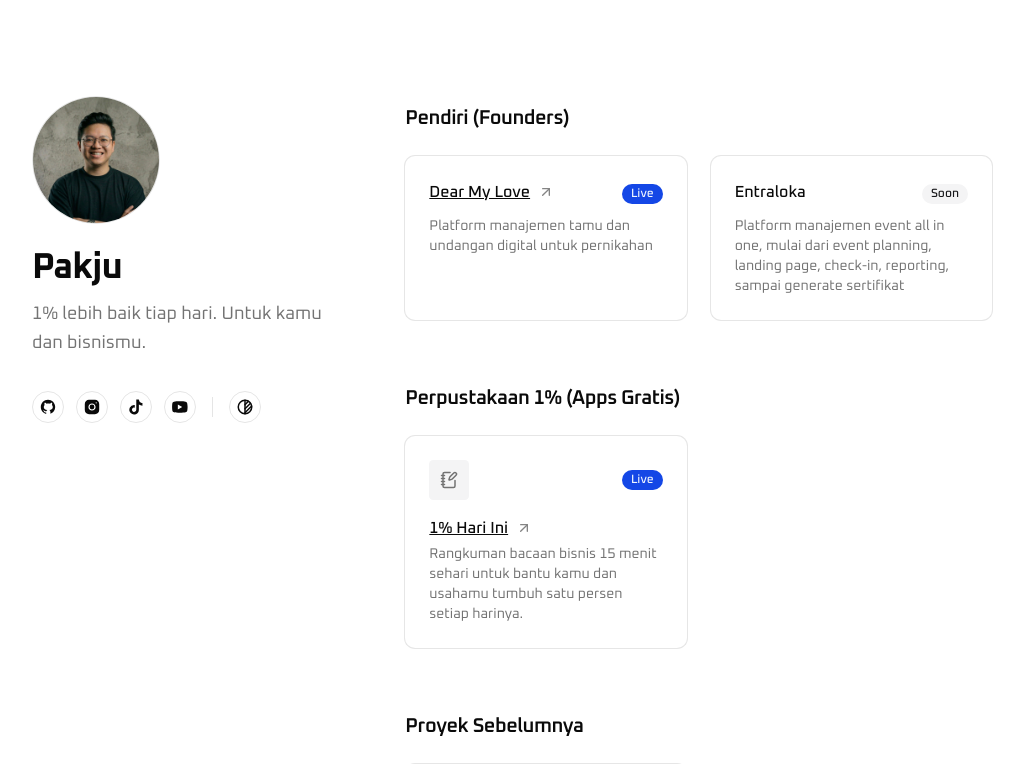
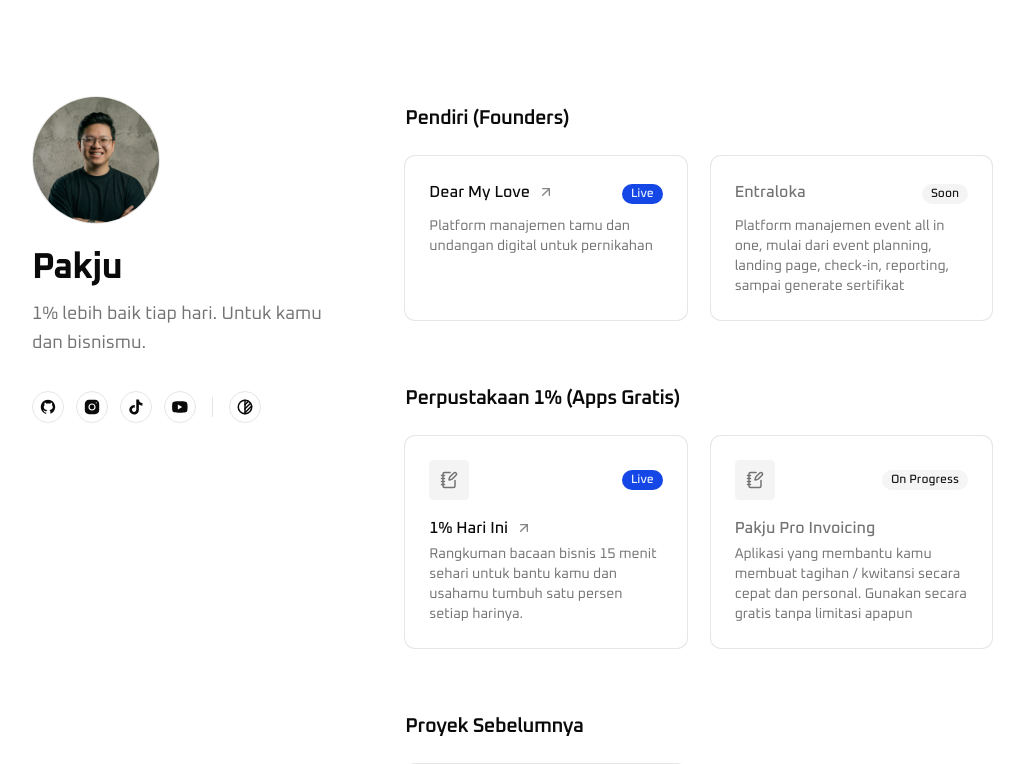
Before and after one commit to juanlysander/pakju, a Next.js app: page / in a window 1280 px wide. Shown: the top 764 px of the page, without its empty margins (128-1152 px from the left). Built offline with nearby package versions, Linux system fonts and the light colour scheme.

Commit message:
style: adjust style for links

```diff
--- a/app/components/app-card.tsx
+++ b/app/components/app-card.tsx
@@ -16,7 +16,7 @@ const AppCard = ({
 }: {
   title: string
   description: string
-  status: "live" | "pending" | "none"
+  status: "live" | "pending" | "none" | "on-progress"
   href: string
   icon?: ForwardRefExoticComponent<
     Omit<LucideProps, "ref"> & RefAttributes<SVGSVGElement>
@@ -43,13 +43,27 @@ const AppCard = ({
             <Badge variant="default">Live</Badge>
           ) : status === "pending" ? (
             <Badge variant="secondary" className="bg-muted">
-              Coming Soon
+              Soon
+            </Badge>
+          ) : status === "on-progress" ? (
+            <Badge variant="secondary" className="bg-muted">
+              On Progress
             </Badge>
           ) : null}
         </div>
+        {status === "on-progress" || status === "pending" ? (
+          <div>
+            <h2 className="group mb-1 flex items-center gap-2 text-base font-medium text-muted-foreground">
+              {title}
+            </h2>
+            <p className="text-sm text-muted-foreground">{description}</p>
+          </div>
+        ) : (
           <div>
             <Link
-            className="group mb-1 flex items-center gap-2 text-base font-medium underline transition-colors group-hover:text-primary"
+              className={
+                "group mb-1 flex items-center gap-2 text-base font-medium transition-colors hover:text-primary hover:underline"
+              }
               href={href}
             >
               {title}
@@ -57,6 +71,7 @@ const AppCard = ({
             </Link>
             <p className="text-sm text-muted-foreground">{description}</p>
           </div>
+        )}
       </div>
     </Card>
   )
--- a/app/components/brand-card.tsx
+++ b/app/components/brand-card.tsx
@@ -11,7 +11,7 @@ const BrandCards = ({ discontinued }: { discontinued?: boolean }) => {
           <div className="space-y-2">
             <div className="flex items-center justify-between">
               <a
-                className="group mb-1 flex items-center gap-2 text-base font-medium underline transition-colors group-hover:text-primary"
+                className="group mb-1 flex items-center gap-2 text-base font-medium transition-colors hover:text-primary hover:underline"
                 href={"https://rocketalpha.vercel.app/stock-analysis/ICBP"}
               >
                 Rocket Alpha
@@ -34,7 +34,7 @@ const BrandCards = ({ discontinued }: { discontinued?: boolean }) => {
         <div className="space-y-2">
           <div className="flex items-center justify-between">
             <a
-              className="group mb-1 flex items-center gap-2 text-base font-medium underline transition-colors group-hover:text-primary"
+              className="group mb-1 flex items-center gap-2 text-base font-medium transition-colors hover:text-primary hover:underline"
               href={"https://dearmylove.co"}
             >
               Dear My Love
@@ -51,7 +51,7 @@ const BrandCards = ({ discontinued }: { discontinued?: boolean }) => {
         <div className="space-y-2">
           <div className="flex items-center justify-between">
             <h3
-              className="group mb-1 flex items-center gap-2 text-base font-medium transition-colors group-hover:text-primary"
+              className="group mb-1 flex items-center gap-2 text-base font-medium text-muted-foreground transition-colors"
               // href={"https://entraloka.com"}
             >
               Entraloka
--- a/app/page.tsx
+++ b/app/page.tsx
@@ -55,6 +55,14 @@ export default function PortfolioPage() {
                   icon={NotebookPen}
                   iconDivClassName="bg-secondary"
                 />
+                <AppCard
+                  title="Pakju Pro Invoicing"
+                  description="Aplikasi yang membantu kamu membuat tagihan / kwitansi secara cepat dan personal. Gunakan secara gratis tanpa limitasi apapun"
+                  status="on-progress"
+                  href="/invoicing"
+                  icon={NotebookPen}
+                  iconDivClassName="bg-secondary"
+                />
               </div>
             </div>
 
```
Lines whose indentation alone changed are shown as unchanged.
